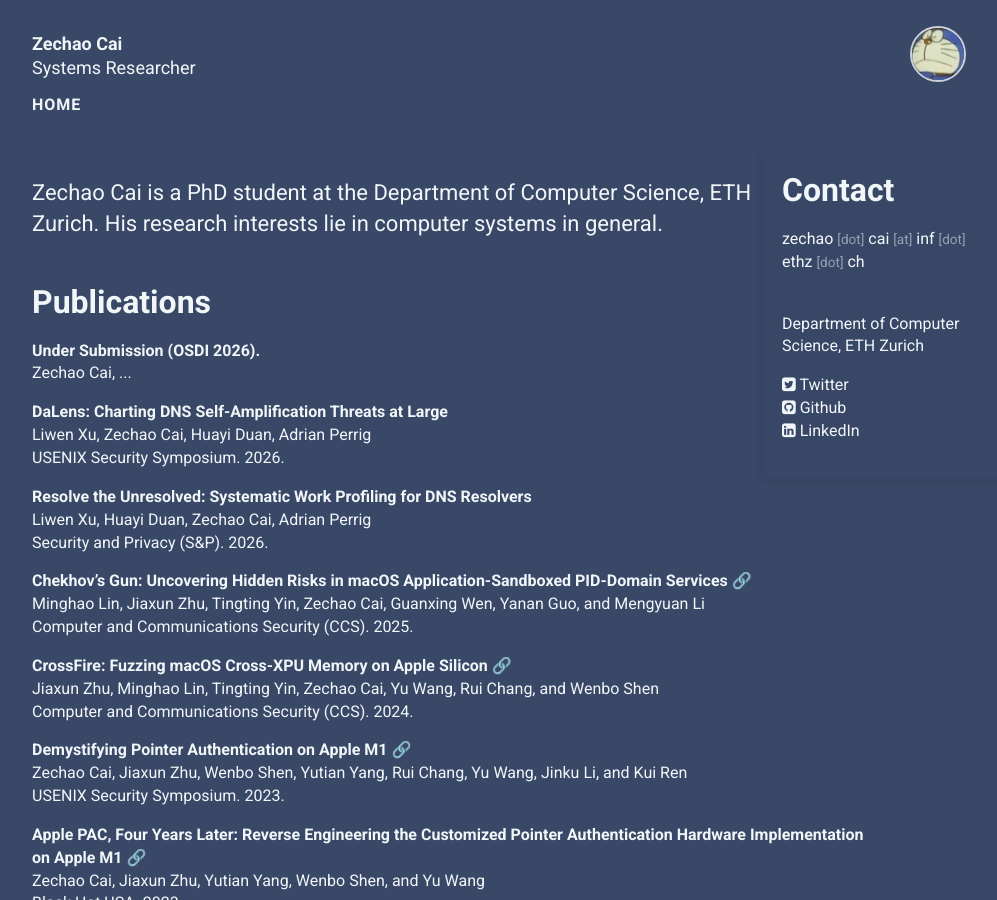
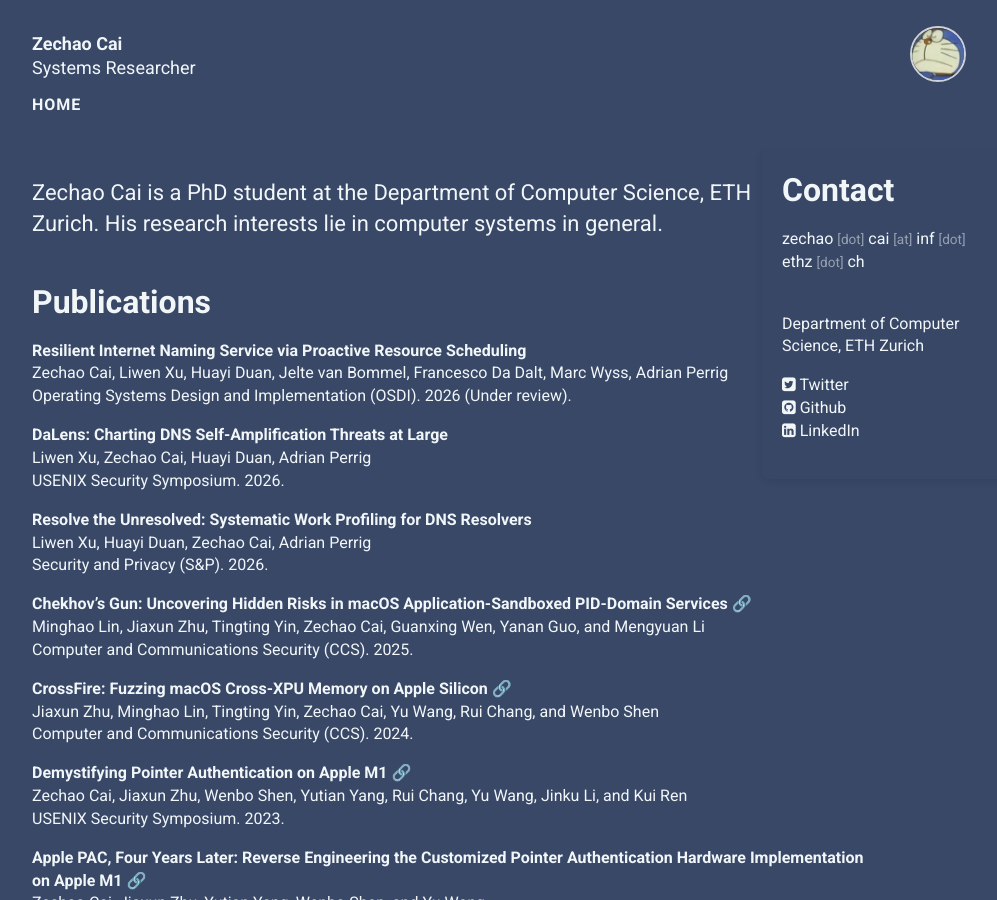
Before and after one commit to zech4o/zech4o.github.io, a Jekyll site: the page built from index.html, in a window 1280 px wide and 900 px high. Shown: the whole window, without its empty margins (38-1035 px from the left). Built offline with Jekyll 4.4.1, drawn with Linux system fonts in a browser that asks for light colours; nearby versions of some CDN libraries.

Commit message:
update 2026-01-02

```diff
--- a/_data/publications.yml
+++ b/_data/publications.yml
@@ -1,7 +1,8 @@
 - type: conference
-  title: "Under Submission (OSDI 2026)."
-  authors: Zechao Cai, ...
-  conference:
+  title: "Resilient Internet Naming Service via Proactive Resource Scheduling"
+  authors: Zechao Cai, Liwen Xu, Huayi Duan, Jelte van Bommel, Francesco Da Dalt, Marc Wyss, Adrian Perrig
+  conference: Operating Systems Design and Implementation (OSDI). 2026 (Under review).
+  pdf: https://zechao.org
   url: https://zechao.org
 - type: conference
   title: "DaLens: Charting DNS Self-Amplification Threats at Large"
```
